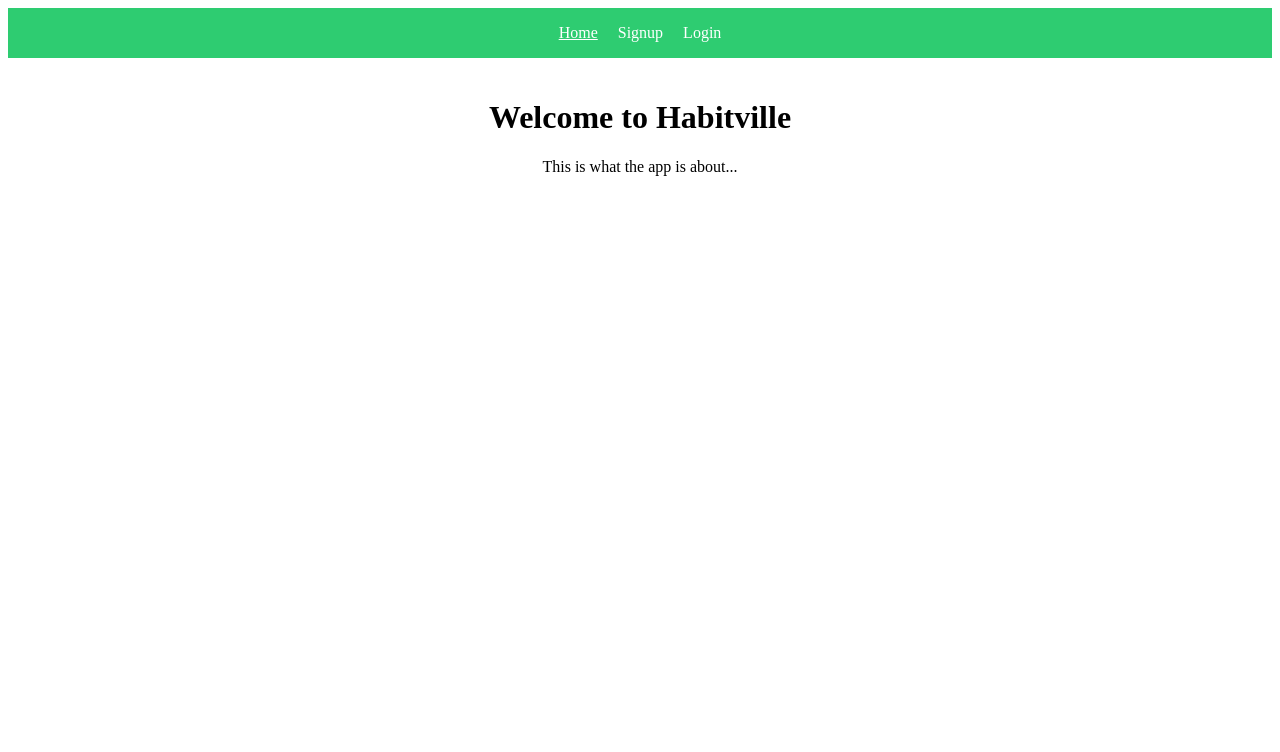
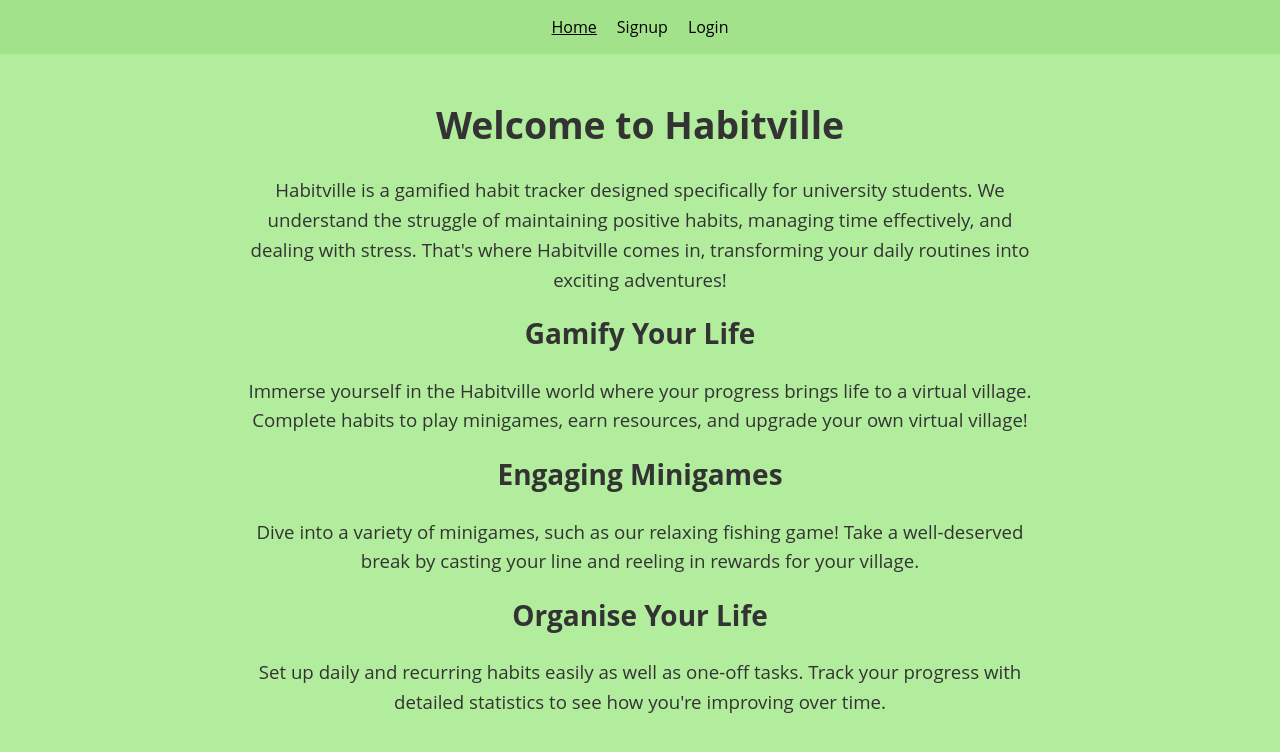
Before and after one commit to Mujahidul46/Habitville, a Vue app in the folder habitville_frontend/: page / in a window 1280 px wide. Shown: the top 752 px of the page. Built offline with nearby package versions, Linux system fonts and the light colour scheme.

Commit message:
Text & styling to home page

```diff
--- a/habitville_frontend/src/App.vue
+++ b/habitville_frontend/src/App.vue
@@ -13,3 +13,21 @@ export default {
   components: { NavBar },
 }
 </script>
+
+<style>
+/* global styles */
+html, body {
+  height: 100%;
+  margin: 0;
+  padding: 0;
+}
+
+#app {
+  min-height: 100%;
+  background-color: hsl(104, 67%, 77%);
+  color: #333;
+  font-family: 'Open Sans', Arial, sans-serif;
+}
+
+
+</style>
--- a/habitville_frontend/src/components/HomePage.vue
+++ b/habitville_frontend/src/components/HomePage.vue
@@ -1,7 +1,16 @@
 <template>
     <div class="home-container">
         <h1>Welcome to Habitville</h1>
-        <p>This is what the app is about...</p>
+        <p>Habitville is a gamified habit tracker designed specifically for university students. We understand the struggle of maintaining positive habits, managing time effectively, and dealing with stress. That's where Habitville comes in, transforming your daily routines into exciting adventures!</p>
+
+        <h2>Gamify Your Life</h2>
+        <p>Immerse yourself in the Habitville world where your progress brings life to a virtual village. Complete habits to play minigames, earn resources, and upgrade your own virtual village!</p>
+
+        <h2>Engaging Minigames</h2>
+        <p>Dive into a variety of minigames, such as our relaxing fishing game! Take a well-deserved break by casting your line and reeling in rewards for your village.</p>
+
+        <h2>Organise Your Life</h2>
+        <p>Set up daily and recurring habits easily as well as one-off tasks. Track your progress with detailed statistics to see how you're improving over time.</p>
     </div>
 </template>
 
@@ -12,8 +21,25 @@
 </script>
 
 <style scoped>
-    .home-container {
+.home-container {
+    max-width: 800px;
+    margin: auto;
     padding: 20px;
     text-align: center;
-    }
+    font-size: 1.08em;
+}
+
+h1 {
+    font-size: 2.16em;
+}
+
+h2 {
+    margin-top: 20px;
+    font-size: 1.62em;
+}
+
+p {
+    font-size: 1.08em;
+    line-height: 1.6;
+}
 </style>
--- a/habitville_frontend/src/components/NavBar.vue
+++ b/habitville_frontend/src/components/NavBar.vue
@@ -14,7 +14,7 @@
 
 <style scoped>
     .navbar {
-    background-color: #2ecc71; /* Green background */
+    background-color: #a2e28b;
     padding: 1rem;
     display: flex;
     justify-content: center;
@@ -23,7 +23,7 @@
     .navbar a,
     .navbar .inactive-link {
     margin: 0 10px;
-    color: white;
+    color: rgb(0, 0, 0);
     text-decoration: none;
     cursor: pointer;
     }
```
